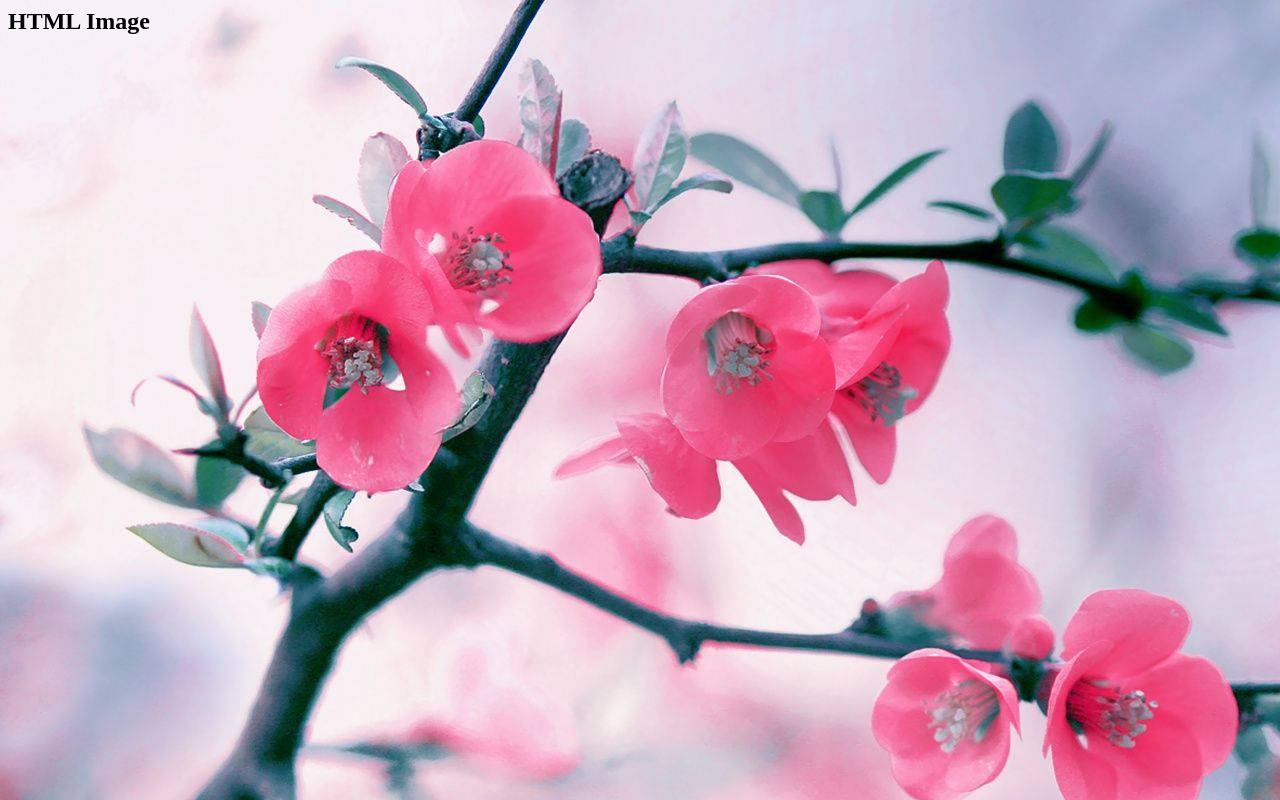
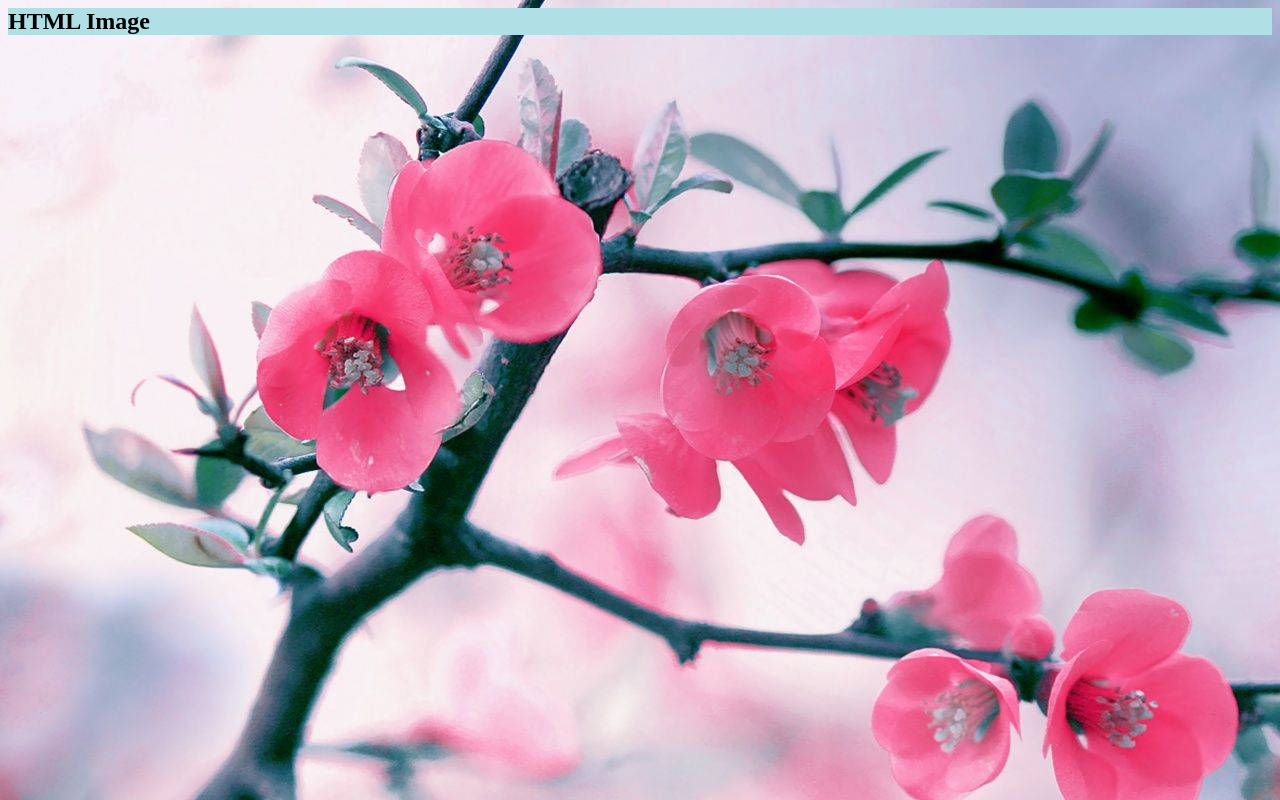
Before and after one commit to Robert-Richardson1599/htmlimages, a plain HTML site: page index.html in a window 1280 px wide. Drawn offline with Linux system fonts and the light colour scheme.

Commit message:
Update del3.css

```diff
--- a/del3.css
+++ b/del3.css
@@ -1 +1,2 @@
 body{background-image:url('https://raw.githubusercontent.com/Robert-Richardson1599/htmlimages/main/flowers.jpg')}
+h2{background-color:powderblue;}
```
